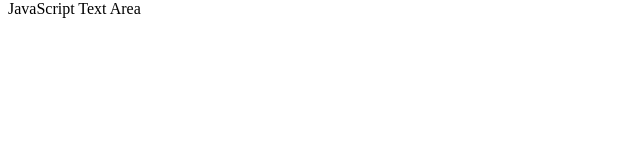
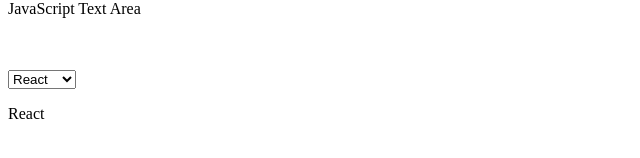
Before and after one commit to EhfazAdnan/react_lws_001, a React (Create React App) app: page / in a window 1280 px wide. Shown: the part 484-642 px from the top of the page, without its empty margins (0-640 px from the left). Built offline with nearby package versions, Linux system fonts and the light colour scheme.

Commit message:
10 React Form Handling (select)

```diff
--- a/src/components/Form.js
+++ b/src/components/Form.js
@@ -1,3 +1,4 @@
+/* eslint-disable jsx-a11y/no-onchange */
 /* eslint-disable react/prefer-stateless-function */
 import React from 'react';
 
@@ -5,6 +6,7 @@ export default class Form extends React.Component {
     state = {
         title: 'JavaScript',
         textarea: 'JavaScript Text Area',
+        selectValue: 'React',
     };
 
     handleChange = (e) => {
@@ -16,11 +18,15 @@ export default class Form extends React.Component {
             this.setState({
                 textarea: e.target.value,
             });
+        } else if (e.target.type === 'select-one') {
+            this.setState({
+                selectValue: e.target.value,
+            });
         }
     };
 
     render() {
-        const { title, textarea } = this.state;
+        const { title, textarea, selectValue } = this.state;
         return (
             <div>
                 <br />
@@ -36,6 +42,14 @@ export default class Form extends React.Component {
                     <br />
                     <textarea type="textarea" value={textarea} onChange={this.handleChange} />
                     <p>{textarea}</p>
+                    <br />
+                    <br />
+                    <select value={selectValue} onChange={this.handleChange}>
+                        <option value="React">React</option>
+                        <option value="Vue">Vue</option>
+                        <option value="Angular">Angular</option>
+                    </select>
+                    <p>{selectValue}</p>
                 </form>
             </div>
         );
```
